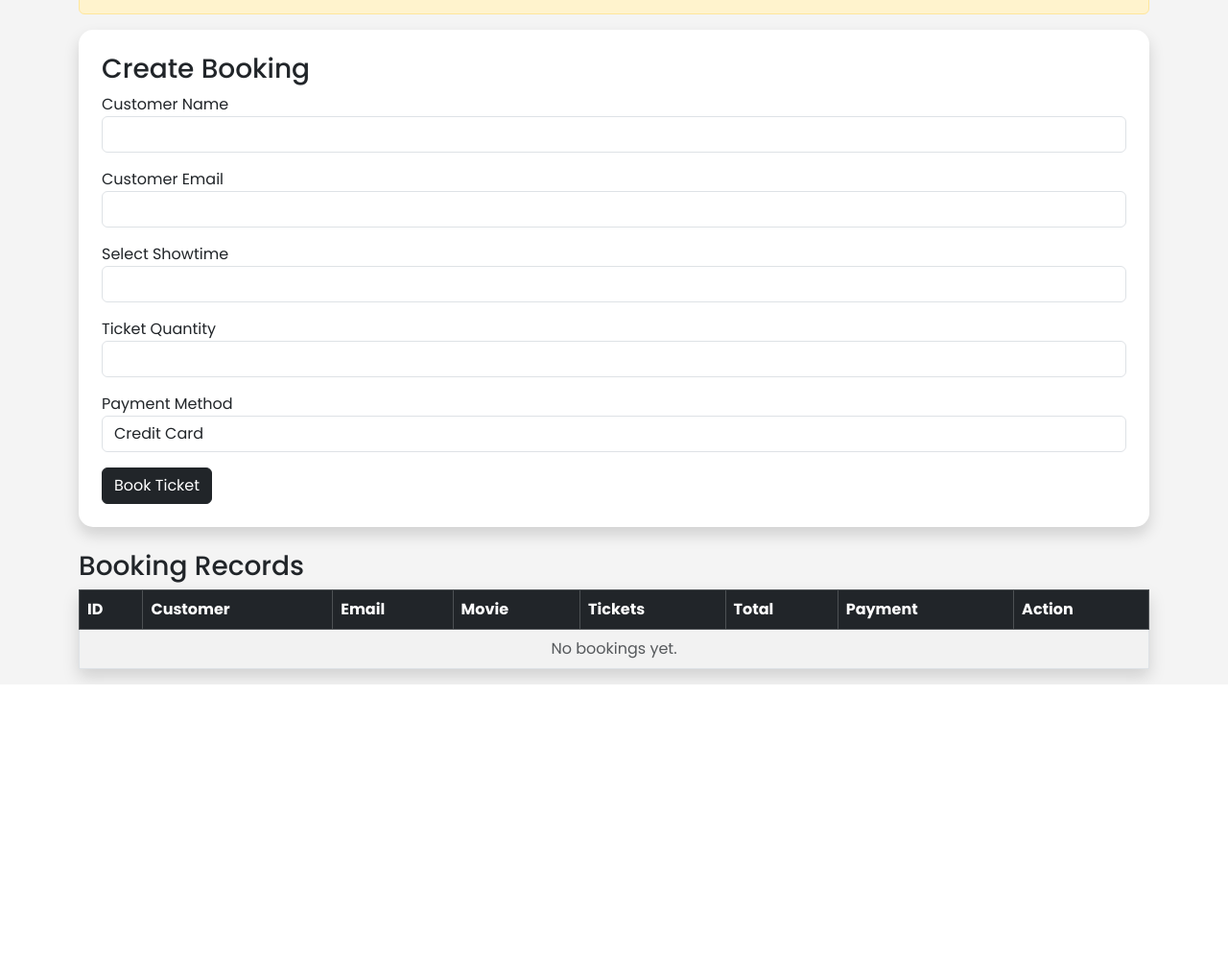
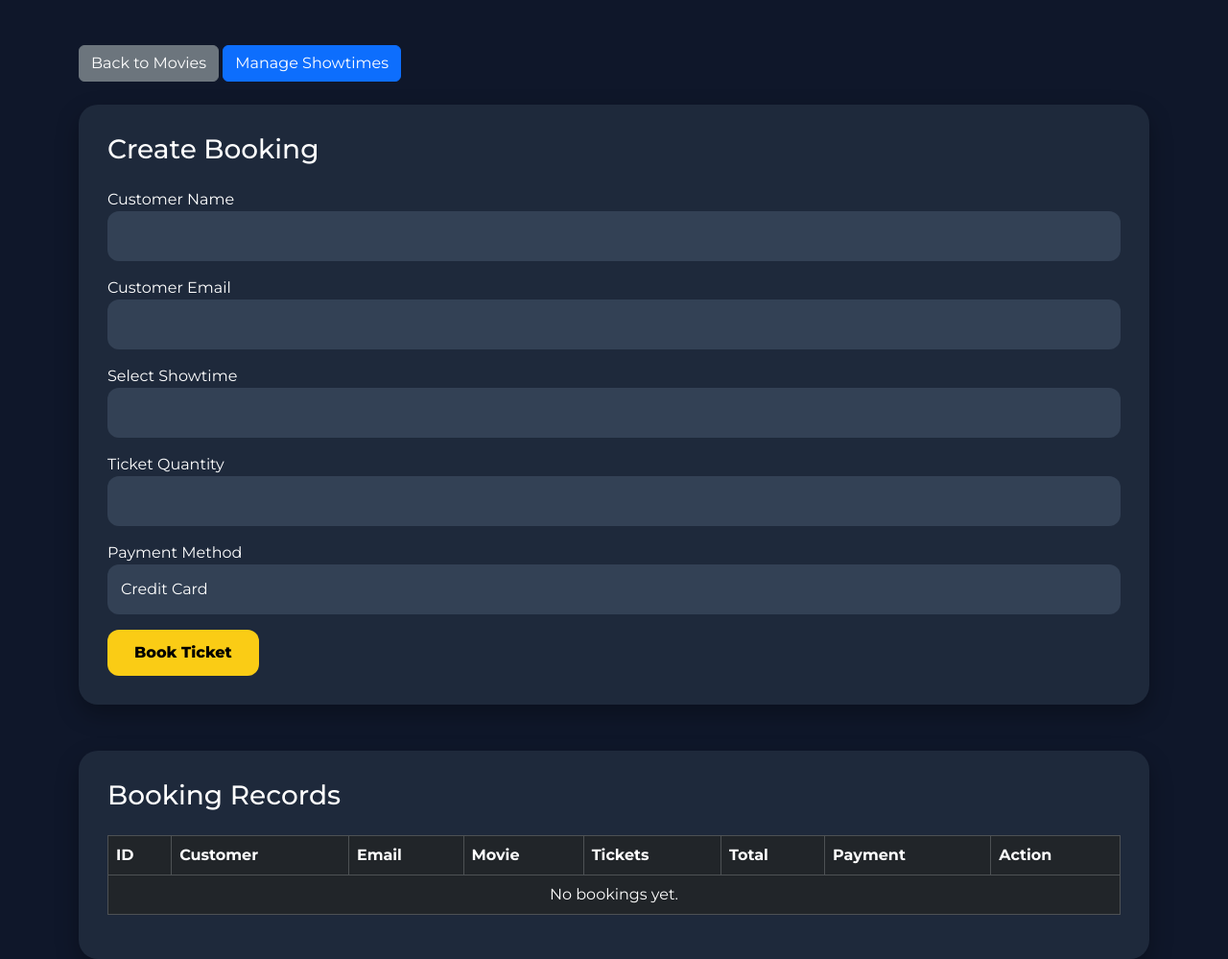
Before and after one commit to bandlavenkateshprasad3-cloud/movie-ticket-booking-system, a Flask app: page /bookings in a window 1280 px wide. Shown: the part 227-1226 px from the top of the page at 96% size. Before the commit the page ends 940 px from the top, so only its background shows below. Run offline with Flask 3, Linux system fonts and the light colour scheme; lists and menus that the app fills with data are empty.

Commit message:
Updated showtime and booking UI

```diff
--- a/templates/bookings.html
+++ b/templates/bookings.html
@@ -5,19 +5,70 @@
     <title>Bookings</title>
 
     <link href="https://cdn.jsdelivr.net/npm/bootstrap@5.3.3/dist/css/bootstrap.min.css" rel="stylesheet">
-    <link href="https://fonts.googleapis.com/css2?family=Poppins:wght@300;400;500;600;700&display=swap" rel="stylesheet">
+    <link href="https://fonts.googleapis.com/css2?family=Montserrat:wght@400;500;600;700;800&display=swap" rel="stylesheet">
 
     <style>
-        body{ font-family:'Poppins',sans-serif; background:#f4f4f4; }
-        .container{ margin-top:50px; }
-        .card{ border:none; border-radius:15px; }
+        body{
+            font-family:'Montserrat',sans-serif;
+            background:#0f172a;
+            color:white;
+        }
+
+        .hero{
+            padding:60px 20px;
+            text-align:center;
+            background:
+            linear-gradient(rgba(0,0,0,0.72), rgba(0,0,0,0.82)),
+            url('https://images.unsplash.com/photo-1489599849927-2ee91cede3ba');
+            background-size:cover;
+            background-position:center;
+        }
+
+        .hero h1{
+            font-size:48px;
+            font-weight:800;
+        }
+
+        .main-card{
+            background:#1e293b;
+            border-radius:20px;
+            padding:30px;
+            box-shadow:0 10px 25px rgba(0,0,0,0.3);
+        }
+
+        .form-control{
+            background:#334155;
+            border:none;
+            color:white;
+            padding:14px;
+            border-radius:12px;
+        }
+
+        .form-control:focus{
+            background:#475569;
+            color:white;
+            box-shadow:none;
+        }
+
+        .btn-custom{
+            background:#facc15;
+            color:black;
+            border:none;
+            padding:12px 28px;
+            border-radius:12px;
+            font-weight:800;
+        }
     </style>
 </head>
+
 <body>
 
-<div class="container">
+<section class="hero">
+    <h1>🎫 Manage Bookings</h1>
+    <p>Create bookings and process ticket payments.</p>
+</section>
 
-    <h1 class="text-center mb-4">🎫 Manage Bookings</h1>
+<div class="container mt-5">
 
     <a href="/" class="btn btn-secondary mb-4">Back to Movies</a>
     <a href="/showtimes" class="btn btn-primary mb-4">Manage Showtimes</a>
@@ -25,22 +76,14 @@
     {% with messages = get_flashed_messages() %}
         {% if messages %}
             {% for message in messages %}
-                <div class="alert alert-danger">
-                    {{ message }}
-                </div>
+                <div class="alert alert-danger">{{ message }}</div>
             {% endfor %}
         {% endif %}
     {% endwith %}
 
-    {% if showtimes|length == 0 %}
-        <div class="alert alert-warning">
-            No showtimes available. Please add a showtime before creating a booking.
-        </div>
-    {% endif %}
+    <div class="main-card mb-5">
 
-    <div class="card p-4 shadow mb-4">
-
-        <h3>Create Booking</h3>
+        <h3 class="mb-4">Create Booking</h3>
 
         <form action="/add_booking" method="POST">
 
@@ -79,17 +122,19 @@
                 </select>
             </div>
 
-            <button class="btn btn-dark">Book Ticket</button>
+            <button class="btn-custom">Book Ticket</button>
 
         </form>
 
     </div>
 
-    <h3>Booking Records</h3>
+    <div class="main-card">
 
-    <table class="table table-striped table-bordered shadow bg-white">
+        <h3 class="mb-4">Booking Records</h3>
 
-        <thead class="table-dark">
+        <table class="table table-dark table-hover table-bordered">
+
+            <thead>
                 <tr>
                     <th>ID</th>
                     <th>Customer</th>
@@ -118,9 +163,7 @@
                 </tr>
                 {% else %}
                 <tr>
-                <td colspan="8" class="text-center text-muted">
-                    No bookings yet.
-                </td>
+                    <td colspan="8" class="text-center">No bookings yet.</td>
                 </tr>
                 {% endfor %}
             </tbody>
@@ -129,5 +172,7 @@
 
     </div>
 
+</div>
+
 </body>
 </html>
```
Also changed, not shown: templates/index.html (+35 -128 lines), templates/showtimes.html (+67 -17 lines), 1 other file. Lines whose indentation alone changed are shown as unchanged.
